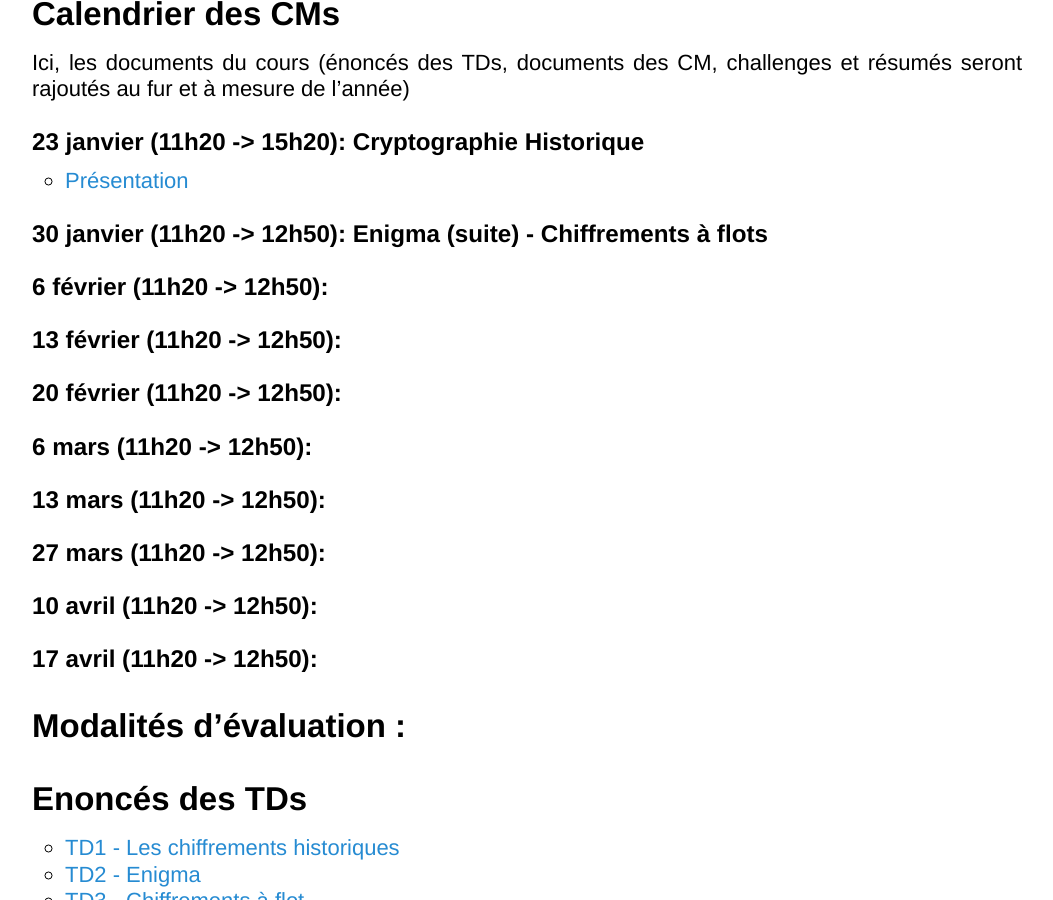
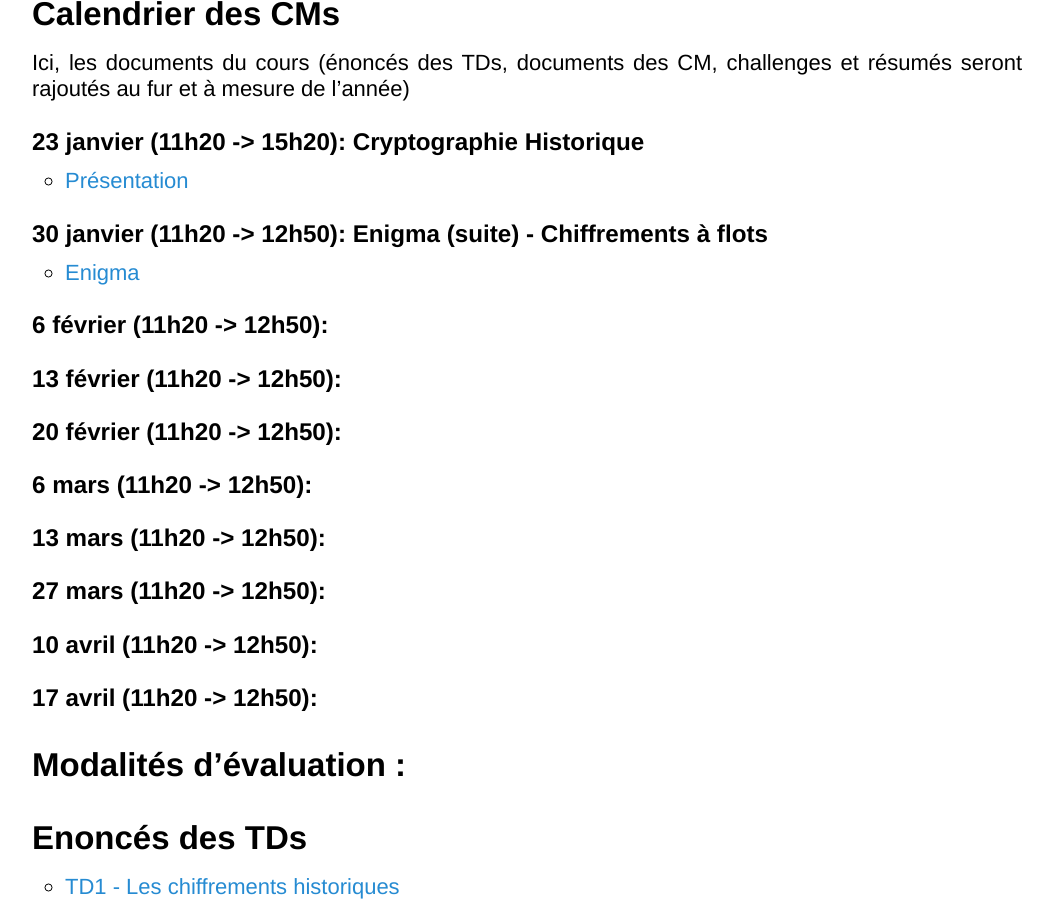
Before and after one commit to YannRotella/cryptol3, a Jekyll site: the page built from index.md, in a window 1280 px wide and 900 px high, scrolled down 893 px. Shown: the whole window, without its empty margins (113-1166 px from the left). Built offline with Jekyll 4.4.1, drawn with Linux system fonts in a browser that asks for light colours.

Commit message:
cours2enligne

```diff
--- a/index.md
+++ b/index.md
@@ -25,6 +25,7 @@ Ici, les documents du cours (énoncés des TDs, documents des CM, challenges et
   - [Présentation](docs/cours1.pdf)
 
 #### 30 janvier (11h20 -> 12h50): Enigma (suite) - Chiffrements à flots
+  - [Enigma](docs/ENIGMA.pdf)
 
 #### 6 février (11h20 -> 12h50):
 
```
